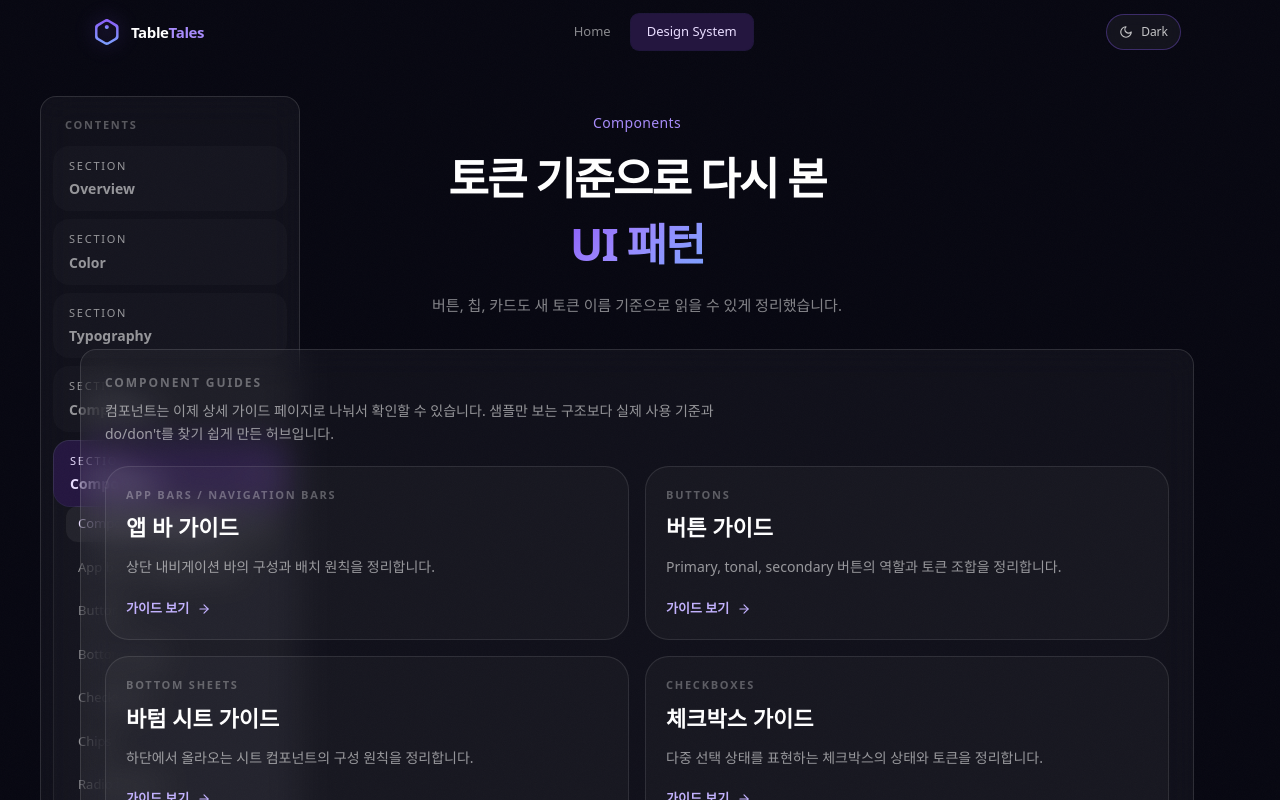
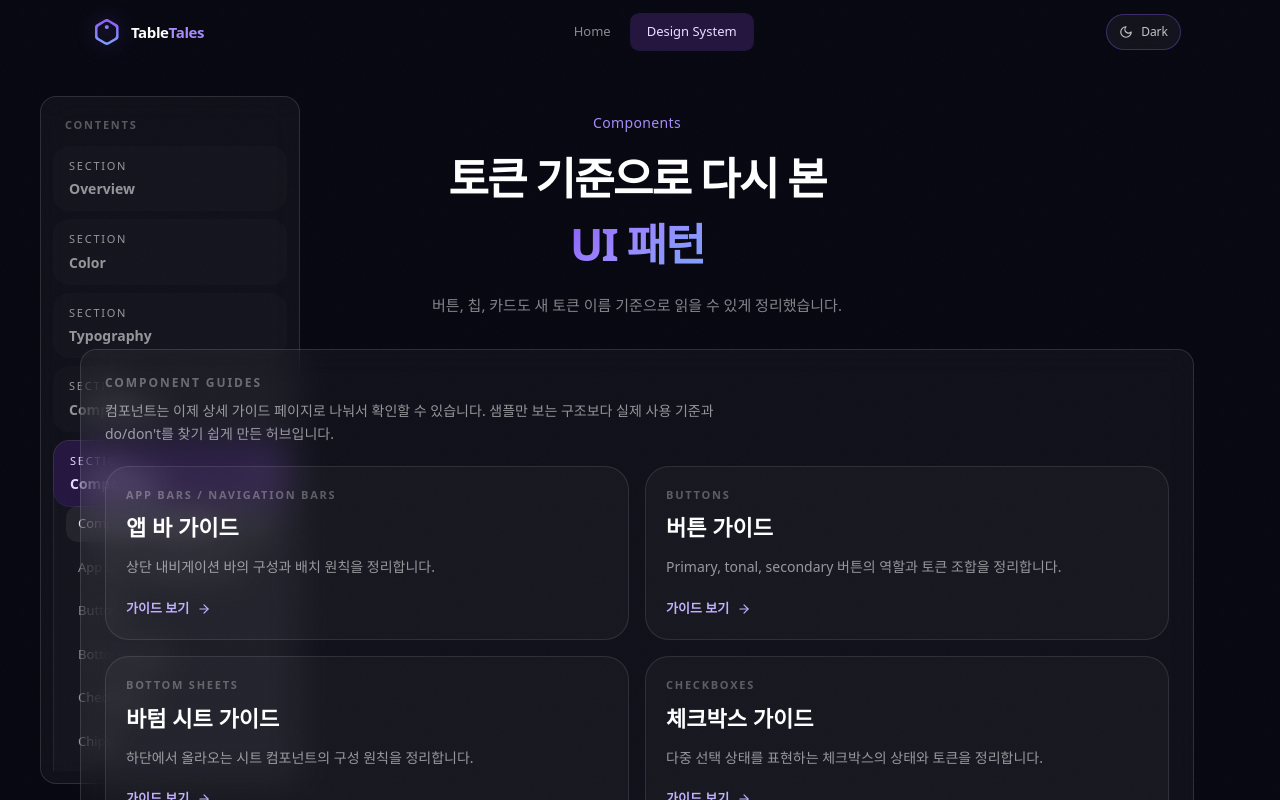
Before and after one commit to seola0114/table-tales, a Next.js app: page /design-system/components in a window 1280 px wide. Shown: the top 800 px of the page. Built offline with nearby package versions, Linux system fonts and the light colour scheme; a web font is replaced by a local one.

Commit message:
Fix LNB scroll by adding min-h-0 to flex children
Co-Authored-By: Claude Sonnet 4.6 <noreply@anthropic.com>

```diff
--- a/app/design-system/_components/design-system-shell.tsx
+++ b/app/design-system/_components/design-system-shell.tsx
@@ -118,12 +118,12 @@ export default function DesignSystemShell({
 
       <div className="mx-auto flex w-full max-w-7xl flex-col gap-12 px-6 pb-12 pt-8 lg:px-10 lg:pb-16 lg:pt-12">
         <div>
-          <aside className="hidden lg:fixed lg:left-6 lg:top-24 lg:block lg:w-[240px] xl:left-10 xl:w-[260px]" style={{ maxHeight: "calc(100vh - 7rem)" }}>
-            <section className="glass-card flex h-full flex-col p-3">
-              <div className="mb-3 px-3 pt-2">
+          <aside className="hidden lg:fixed lg:left-6 lg:top-24 lg:flex lg:w-[240px] lg:flex-col xl:left-10 xl:w-[260px]" style={{ maxHeight: "calc(100vh - 7rem)" }}>
+            <section className="glass-card flex min-h-0 flex-1 flex-col p-3">
+              <div className="mb-3 shrink-0 px-3 pt-2">
                 <p className="text-[11px] font-semibold uppercase tracking-[0.16em] text-white/30">Contents</p>
               </div>
-              <div className="overflow-y-auto">
+              <div className="min-h-0 flex-1 overflow-y-auto">
                 <NavGroup activeTab={activeTab} activeComponentSlug={activeComponentSlug} />
               </div>
             </section>
```
